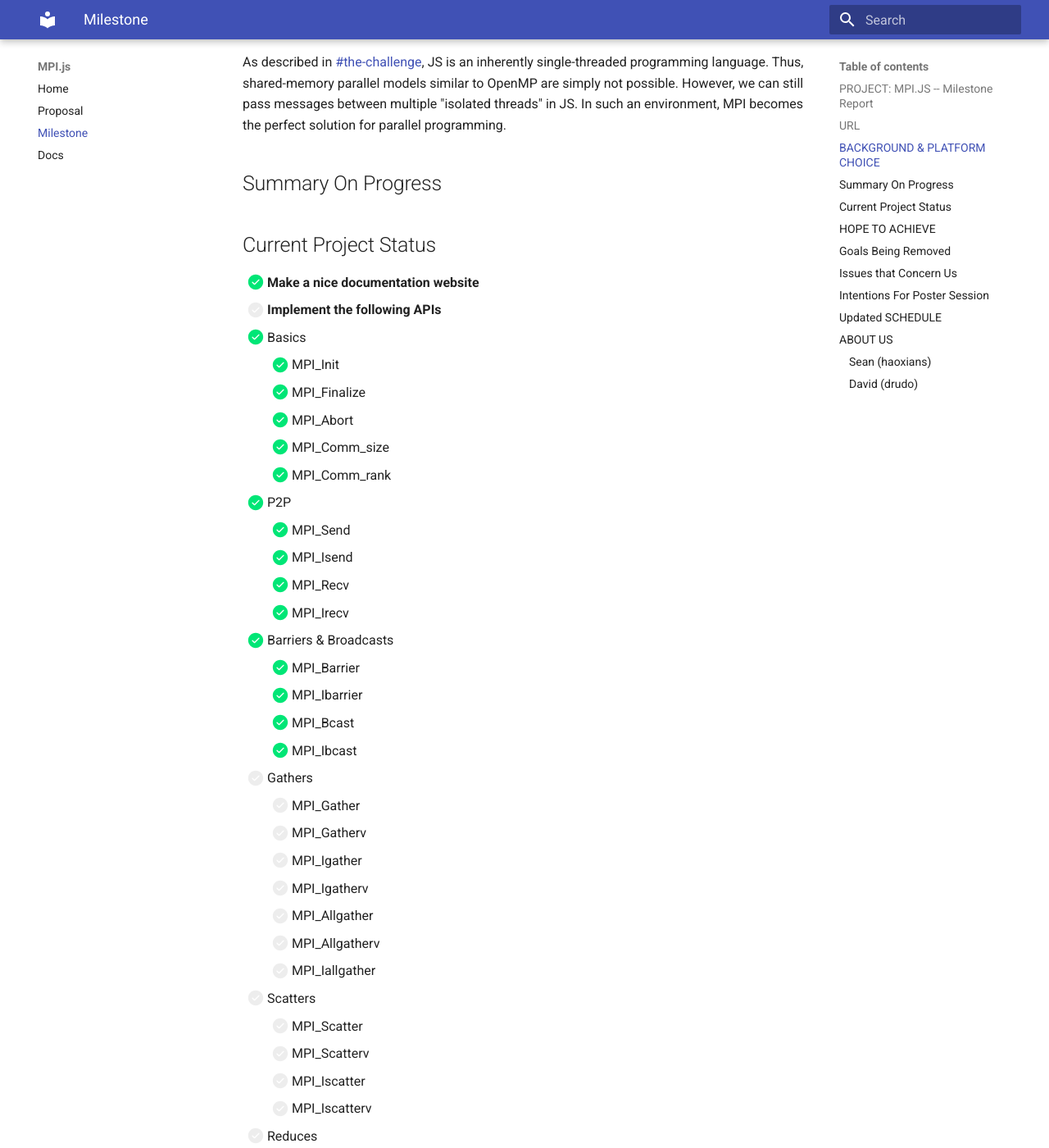
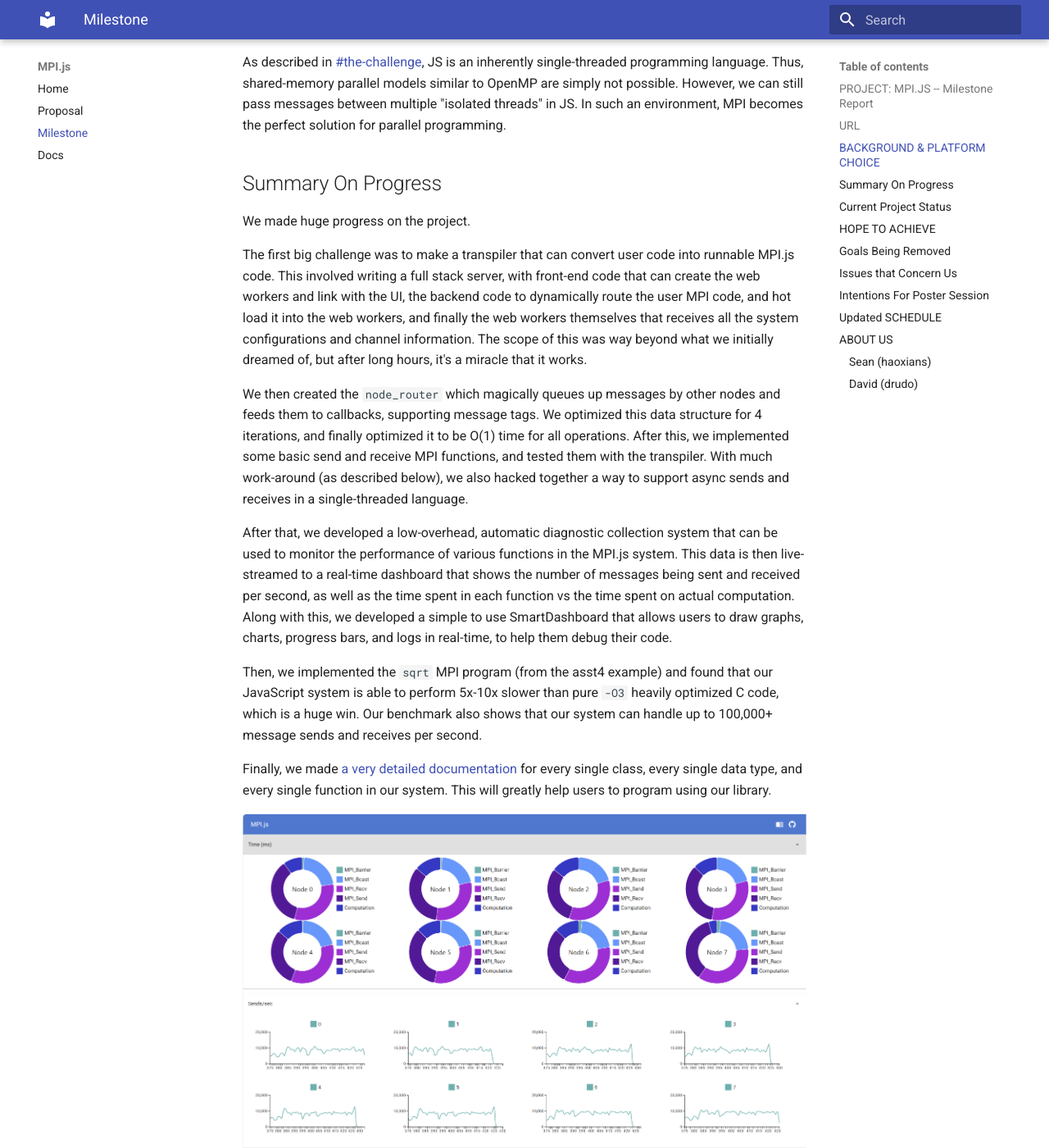
Before and after one commit to the-parallel-gods/mpi.js, an MkDocs documentation site: the page built from docs/milestone.md, in a window 1280 px wide and 1400 px high, scrolled down 519 px. Shown: the whole window at 82% size. Built offline with MkDocs 1.6.1 and Material for MkDocs 9.7.7, drawn with Linux system fonts in a browser that asks for light colours; some of the changed text lies outside the part shown.

Commit message:
Added milestone report stuff

```diff
--- a/docs/milestone.md
+++ b/docs/milestone.md
@@ -15,16 +15,29 @@ As described in [#the-challenge](proposal.md#the-challenge "mention"), JS is an
 
 ## Summary On Progress
 
+We made huge progress on the project.
+
+The first big challenge was to make a transpiler that can convert user code into runnable MPI.js code. This involved writing a full stack server, with front-end code that can create the web workers and link with the UI, the backend code to dynamically route the user MPI code, and hot load it into the web workers, and finally the web workers themselves that receives all the system configurations and channel information. The scope of this was way beyond what we initially dreamed of, but after long hours, it's a miracle that it works.
+
+We then created the `node_router` which magically queues up messages by other nodes and feeds them to callbacks, supporting message tags. We optimized this data structure for 4 iterations, and finally optimized it to be O(1) time for all operations. After this, we implemented some basic send and receive MPI functions, and tested them with the transpiler. With much work-around (as described below), we also hacked together a way to support async sends and receives in a single-threaded language.
+
+After that, we developed a low-overhead, automatic diagnostic collection system that can be used to monitor the performance of various functions in the MPI.js system. This data is then live-streamed to a real-time dashboard that shows the number of messages being sent and received per second, as well as the time spent in each function vs the time spent on actual computation. Along with this, we developed a simple to use SmartDashboard that allows users to draw graphs, charts, progress bars, and logs in real-time, to help them debug their code.
+
+Then, we implemented the `sqrt` MPI program (from the asst4 example) and found that our JavaScript system is able to perform 5x-10x slower than pure `-O3` heavily optimized C code, which is a huge win. Our benchmark also shows that our system can handle up to 100,000+ message sends and receives per second.
+
+Finally, we made [a very detailed documentation](docs.md) for every single class, every single data type, and every single function in our system. This will greatly help users to program using our library.
+
+![](./images/milestone-dashboard.png)
 
 
 ## Current Project Status
 
 * [x] **Make a nice documentation website**
 * [ ] **Implement the following APIs**
-  * [x] Basics
+  * [ ] Basics
     * [x] MPI\_Init
     * [x] MPI\_Finalize
-    * [x] MPI\_Abort
+    * [ ] MPI\_Abort
     * [x] MPI\_Comm\_size
     * [x] MPI\_Comm\_rank
   * [x] P2P
@@ -32,11 +45,11 @@ As described in [#the-challenge](proposal.md#the-challenge "mention"), JS is an
     * [x] MPI\_Isend
     * [x] MPI\_Recv
     * [x] MPI\_Irecv
-  * [x] Barriers & Broadcasts
+  * [ ] Barriers & Broadcasts
     * [x] MPI\_Barrier
-    * [x] MPI\_Ibarrier
+    * [ ] MPI\_Ibarrier
     * [x] MPI\_Bcast
-    * [x] MPI\_Ibcast
+    * [ ] MPI\_Ibcast
   * [ ] Gathers
     * [ ] MPI\_Gather
     * [ ] MPI\_Gatherv
@@ -64,20 +77,29 @@ As described in [#the-challenge](proposal.md#the-challenge "mention"), JS is an
 ## HOPE TO ACHIEVE
 
 * [x] **Make a live dashboard that shows how many msgs/sec are happening in real-time**
-* [ ] **Make a debugging dashboard that replays the communications during computation**
+* [ ] **<strike>Make a debugging dashboard that replays the communications during computation~~</strike>**
 * [ ] **Implement the following APIs**
   * [ ] MPI\_Scan
   * [ ] MPI\_Exscan
 
 ## Goals Being Removed
+
 After considering our progress and discoveries made while working on mpi.js, we've decided to no longer pursue the idea of a "debugging" dashboard. The amount of memory necessary to hold the timeline information necessary to implement such a dashboard is too large to be feasibly completed without detracting from the original project. Since we still need to work on the different routing strategies for reduce, gather, and scatter it is also more likely that we will not have time to implement scan since we want to dedicate time to have interesting data to compare.
+
+We also dropped "fast" support for async MPI functions (we will keep the slow version). This is because JavaScript is a single-threaded event-driven language, meaning any function when started cannot be interrupted. Thus, when the user code is running, messages cannot be received. While we found a way around it (by explicitly descheduling the user code, and delegating the server to re-trigger a new event for the remainder of the user code to be resumed after any messages are checked for), it is incredibly complex and inefficient. We decided that the speed of this cannot be improved due to the nature of JavaScript. Thus, while all async function calls will behave correctly and be supported, they are highly discouraged.
 
 ## Issues that Concern Us
 
+Not much. In the proposal feedback, we are recommended to perform more performance analysis and comparison. We plan to do this in architectural optimizations. Since in our system, local communications are fast and global communications are slow between machines, we wish to implement and benchmark several versions of the reduce function. Specifically, we want to use ring reduce locally first, and then tree reduce between the machines.
+
+We also wish to explore the possibility of workers not being fully connected by channels within a machine, and the routing optimizations that we can perform in that system hierarchy. Finally, we will run the baseline of having websockets connect every worker (in the worst case scenario) and compare it to the optimized versions.
+
+Suggestions on any other ideas for performance optimizations and comparisons that can be done is welcome and appreciated.
+
 
 ## Intentions For Poster Session
+
 Our intention is to use our in-development dashboard as our main presentation tool. Since it shows a break down of time a process spends sending, receiving, waiting, and actually computing it's a great way to visually show the relative speed up we are providing to a program. We also plan to show some pre-captured measurements from the dashboard so that the demo doesn't have to manually run through every variation of our mpi configurations we want to analyze.
-
 
 
 ## Updated SCHEDULE
```
Also changed, not shown: docs/images/milestone-dashboard.png (added), 1 other file.
